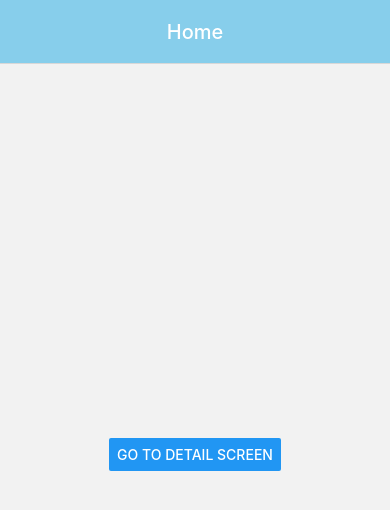
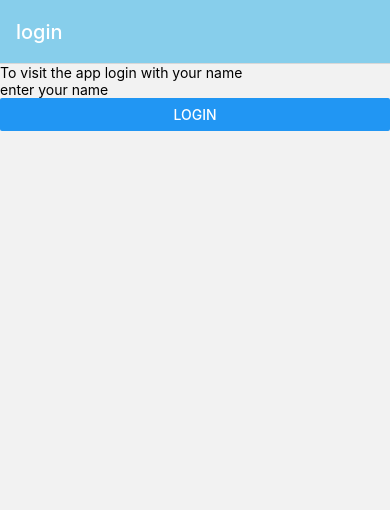
Before and after one commit to Kamalis8/React-components, a React Native app: screen /login in a window 390 px wide. Shown: the top 510 px of the page. Built offline with nearby package versions, Linux system fonts and the light colour scheme.

Commit message:
navigation: stack

```diff
--- a/App.tsx
+++ b/App.tsx
@@ -12,6 +12,7 @@ import {NavigationContainer} from '@react-navigation/native';
 import {createNativeStackNavigator} from '@react-navigation/native-stack';
 import Homescreen from './Screens/Homescreen';
 import Detailscreen from './Screens/Detailscreen';
+import Loginscreen from './Screens/Loginscreen';
 
 const Stack = createNativeStackNavigator();
 
@@ -19,6 +20,22 @@ const App = () => {
   return (
     <NavigationContainer>
       <Stack.Navigator>
+        <Stack.Screen
+          name="login"
+          component={Loginscreen}
+          options={{
+            title: 'login',
+            headerStyle: {
+              backgroundColor: 'skyblue',
+            },
+            headerTintColor: 'white',
+            headerTitleStyle: {
+              fontSize: 20,
+            },
+            headerTitleAlign: 'left',
+          }}
+        />
+
         <Stack.Screen
           name="Home"
           component={Homescreen}
--- a/Screens/Homescreen.tsx
+++ b/Screens/Homescreen.tsx
@@ -1,9 +1,12 @@
 import React from 'react';
-import {View, Text, Button, StyleSheet} from 'react-native';
+import { View, Text, Button, StyleSheet } from 'react-native';
 
-const Homescreen = ({navigation}) => {
+const Homescreen = ({ route, navigation }) => {
+  const { name } = route.params;
+
   return (
     <View style={styles.container}>
+      <Text style={styles.welcomeText}>Welcome {name}</Text>
       <Button
         title="Go to Detail Screen"
         onPress={() => navigation.navigate('Detail')}
@@ -13,12 +16,15 @@ const Homescreen = ({navigation}) => {
 };
 
 export default Homescreen;
+
 const styles = StyleSheet.create({
   container: {
     flex: 1,
     alignItems: 'center',
     justifyContent: 'center',
   },
-
-  button: {}
+  welcomeText: {
+    fontSize: 24,
+    marginBottom: 20,
+  },
 });
--- /dev/null
+++ b/Screens/Loginscreen.tsx
@@ -0,0 +1,22 @@
+import React, {useState} from 'react';
+import {View, Text, TextInput, StyleSheet, Button} from 'react-native';
+const Loginscreen = props => {
+  const [name, setname] = useState('');
+  return (
+    <View>
+      <Text>To visit the app login with your name </Text>
+      <TextInput
+        placeholder="enter your name "
+        onChangeText={text => setname(text)}></TextInput>
+      <Button
+        title="login"
+        onPress={() =>
+          props.navigation.navigate('Home', {
+            name,
+          })
+        }
+      />
+    </View>
+  );
+};
+export default Loginscreen;
--- a/commitlint.config.js
+++ b/commitlint.config.js
@@ -23,7 +23,7 @@ module.exports = {
         'navigation',
         'redux',
         'api',
-        'checkbox', // Added 'checkbox' as a valid commit type
+        'checkbox',
       ],
     ],
   },
```
